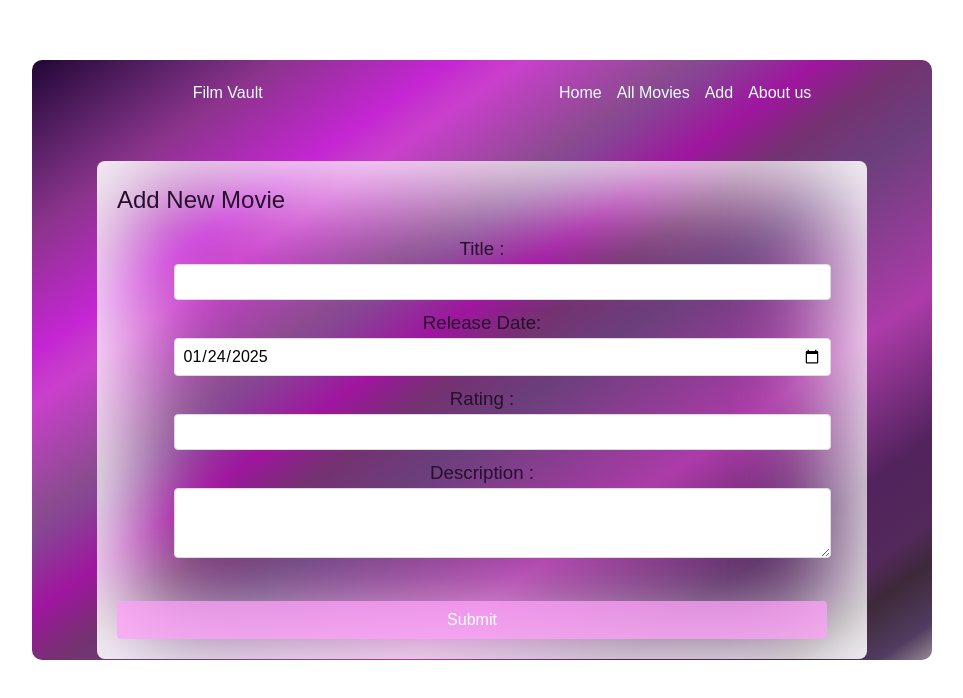
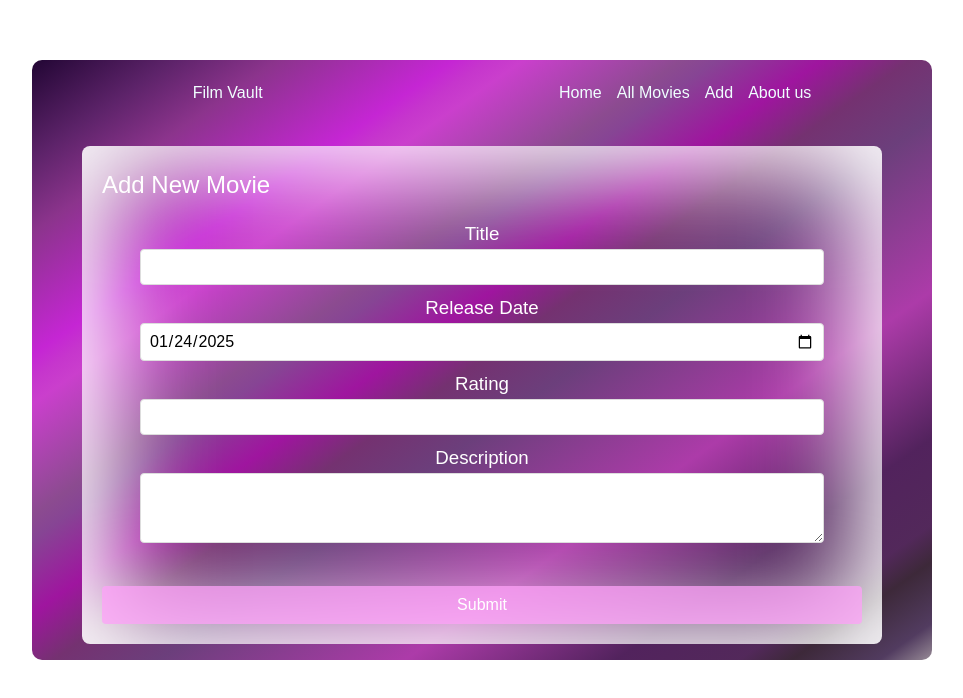
Before and after one commit to NaghmehGhorashi/Movie-App-group-project, a React (Vite) app: page /add in a window 1280 px wide. Shown: the part 140-838 px from the top of the page, without its empty margins (158-1121 px from the left). Built offline with nearby package versions, Linux system fonts and the light colour scheme; no server answers.

Commit message:
add new movie page css edits

```diff
--- a/src/pages/add/add.jsx
+++ b/src/pages/add/add.jsx
@@ -81,7 +81,7 @@ function Add() {
 <div className={styled.wrapper}>
 	<h2>Add New Movie</h2>
 	<form action="" onSubmit={() => addMovie(event, movieData)}>
-		<h3>Title :</h3>
+		<h3>Title</h3>
 		<input
 			type="text"
 			name="original_title"
@@ -90,14 +90,14 @@ function Add() {
 			className={style.textInput}
 		/>
 
-		<h3>Release Date:</h3>
+		<h3>Release Date</h3>
 		<input
 			type="date"
 			name="release_date"
 			value={movieData.release_date}
 			onChange={handleChange}
 		/>
-		<h3>Rating :</h3>
+		<h3>Rating</h3>
 		<input
 			type="number"
 			min={1}
@@ -106,7 +106,7 @@ function Add() {
 			value={movieData.vote_average}
 			onChange={handleChange}
 		/>
-		<h3>Description :</h3>
+		<h3>Description</h3>
 		<textarea
 
 			type="text"
--- a/src/pages/add/add.module.css
+++ b/src/pages/add/add.module.css
@@ -19,13 +19,12 @@ body {
 h3,
 h2 {
 	font-weight: 200;
-	color: #250f2d;
+	color: #ffffff;
 }
 
 .container {
 	max-width: 800px;
 	margin: 20px auto;
-	padding: 15px;
 	transition: all var(--transition-speed) ease;
 	box-sizing: border-box;
 }
@@ -37,7 +36,6 @@ h2 {
 	box-shadow: inset 2px -2px 100px 27px rgba(255, 255, 255, 1);
 	transition: all var(--transition-speed) ease;
 	padding: 20px;
-
 }
 
 .articles {
@@ -90,7 +88,7 @@ h2 {
 
 .addButton:hover
 .submitButton:hover {
-	background-color: var(--secondary-color);
+	background-color: #b961b3bf;
 }
 
 form {
@@ -107,7 +105,6 @@ textarea {
 	width: 90%;
 	padding: 8px;
 	margin-bottom: 8px;
-	margin-left: 40px;
 	border: 1px solid #ddd;
 	transition: all var(--transition-speed) ease;
 	border-radius: 4px;
@@ -139,7 +136,6 @@ textarea:focus {
 	cursor: pointer;
 	transition: all var(--transition-speed) ease;
 	border-radius: 4px;
-	margin-right: 20px;
 }
 
 .submitButton:hover {
```
